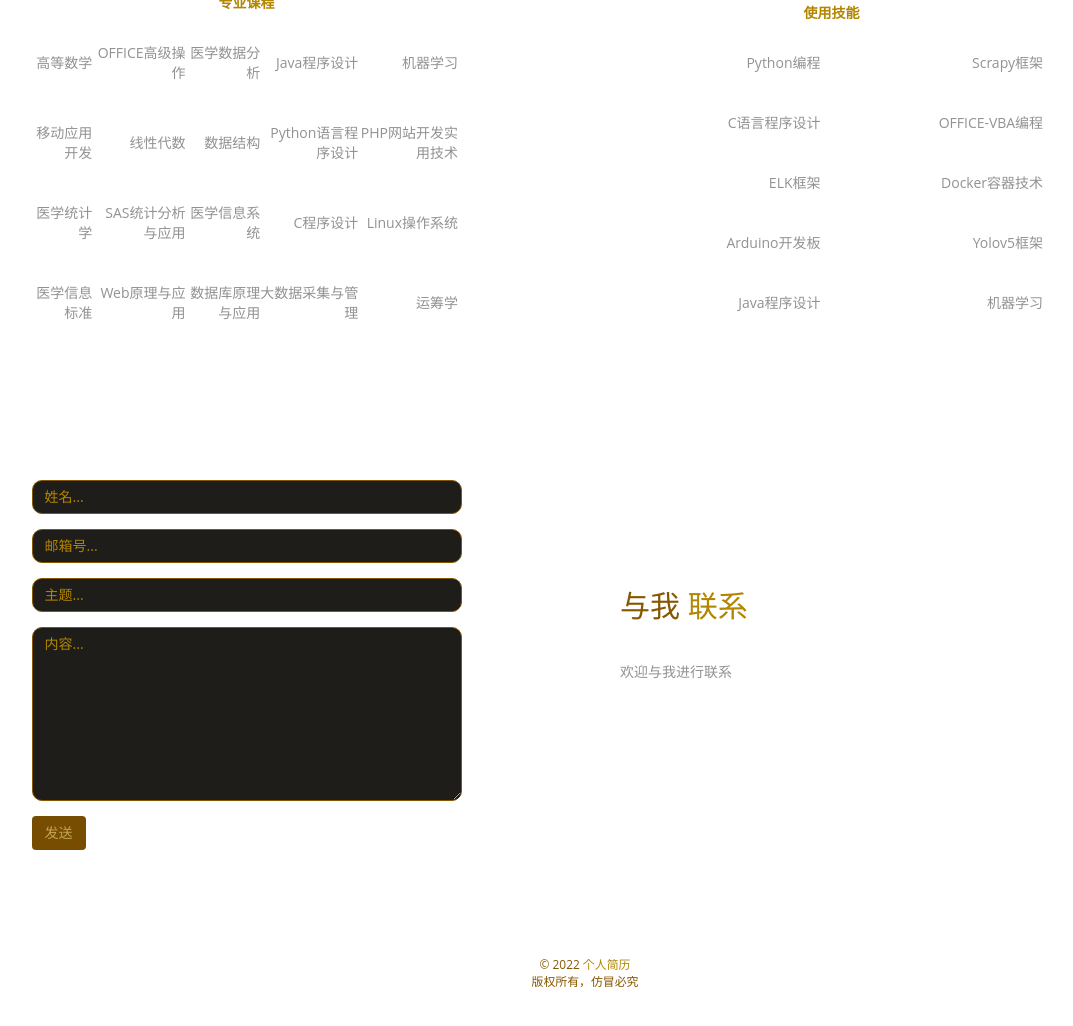
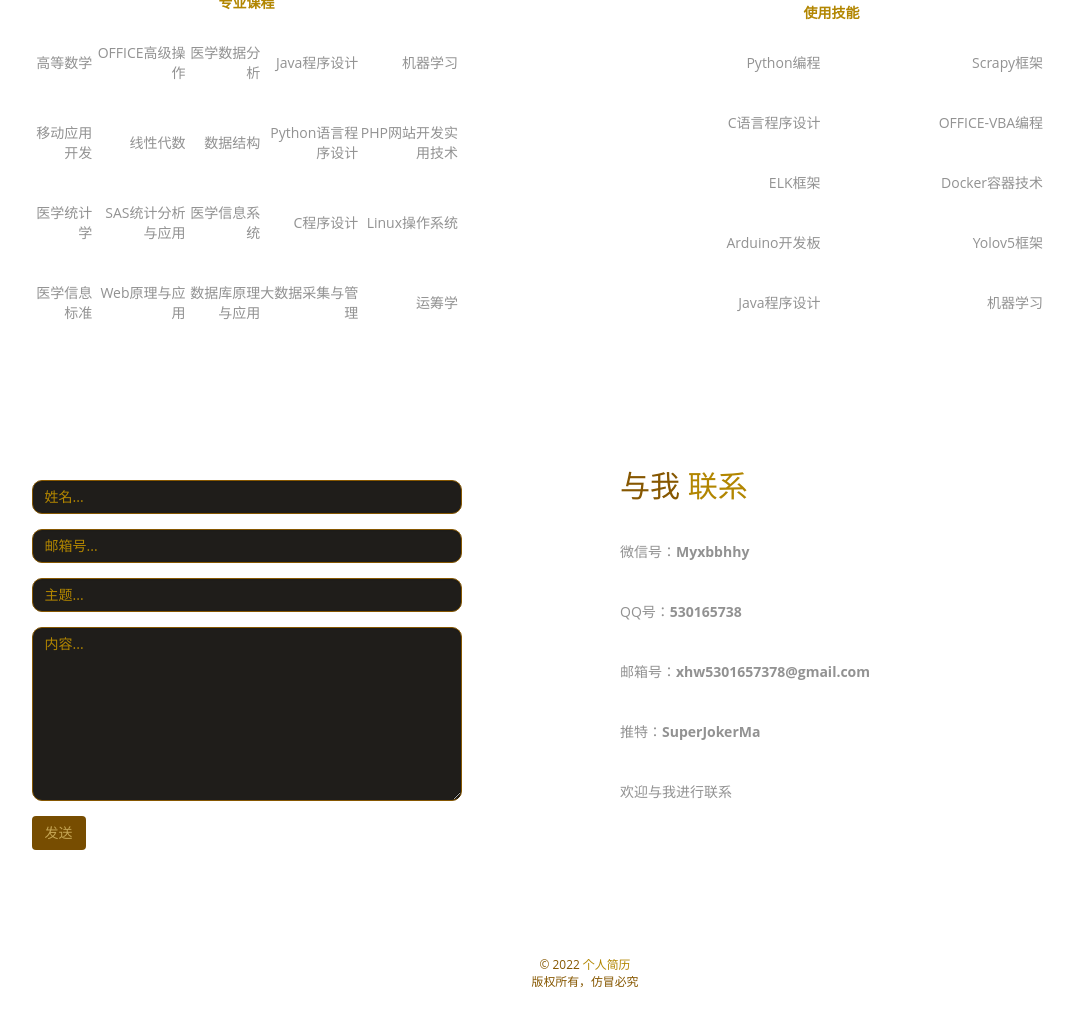
Before and after one commit to hwhyyds/hwhyyds.github.io, a plain HTML site: page index.html in a window 1280 px wide. Shown: the part 1886-2912 px from the top of the page, without its empty margins (70-1143 px from the left). Drawn offline with Linux system fonts and the light colour scheme; a web font is replaced by a local one.

Commit message:
Add files via upload

```diff
--- a/index.html
+++ b/index.html
@@ -296,6 +296,10 @@
 				<div class="col-lg-6 col-md-6">
 					<div class="templatemo-content-box templatemo-second-box">
 						<h2 class="templatemo-brown">与我 <span class="templatemo-gold">联系</span></h2>
+						<p class="margin-top-30">微信号：<strong>Myxbbhhy</strong></p>
+						<p class="margin-top-30">QQ号：<strong>530165738</strong></p>
+						<p class="margin-top-30">邮箱号：<strong>xhw5301657378@gmail.com</strong></p>
+						<p class="margin-top-30">推特：<strong>SuperJokerMa</strong></p>
 						<p class="margin-top-30">欢迎与我进行联系</p>
 						<div>
 							<img src="images/social-icons.png" alt="Social icons" class="templatemo-social-icons-img">
```
